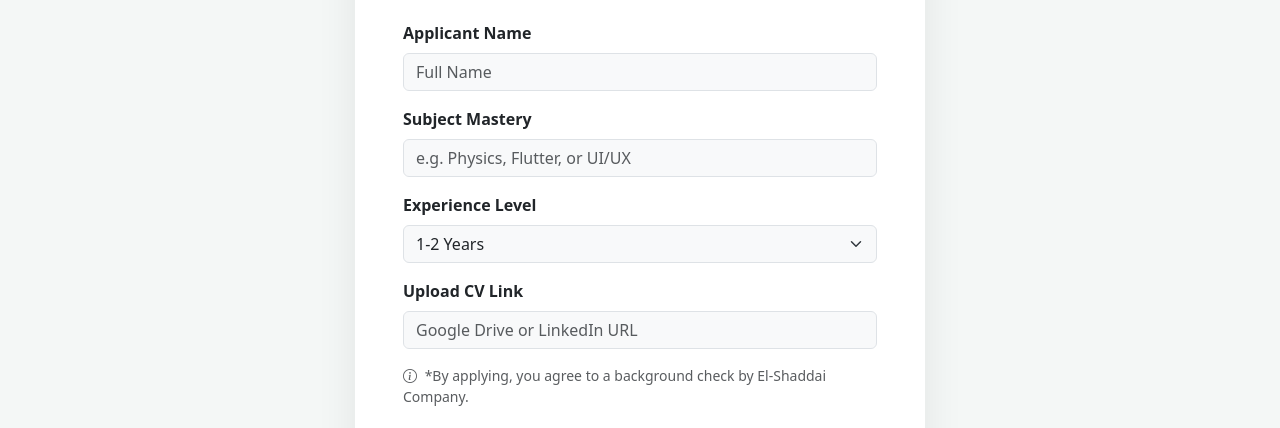
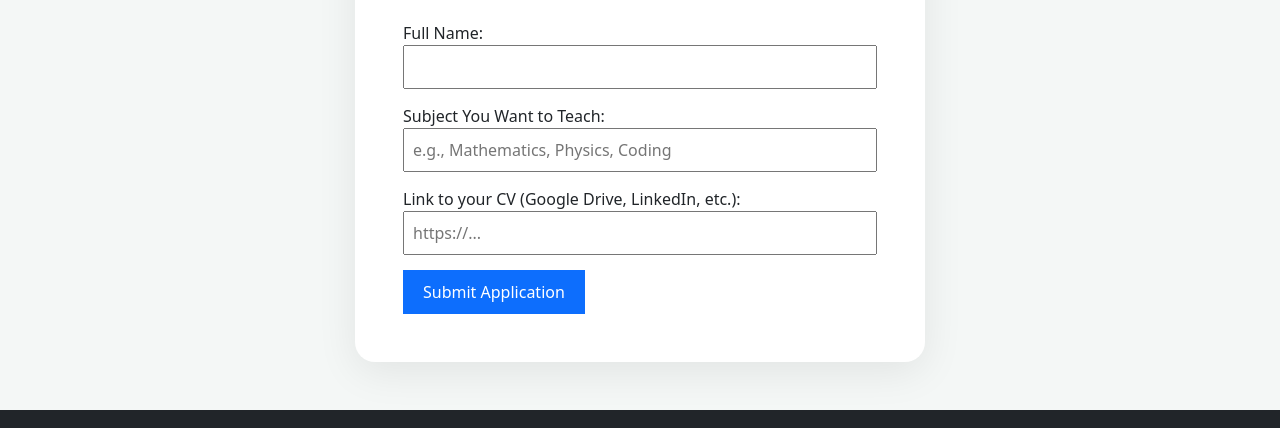
Before and after one commit to Eolagoke/el-shaddai-website, a website: page public/register.html in a window 1280 px wide. Both pictures are taken after a click on the tab "Teacher Application". Shown: the part 345-773 px from the top of the page. Drawn offline with nearby package versions, Linux system fonts and the light colour scheme.

Commit message:
Updated teacher form

```diff
--- a/public/register.html
+++ b/public/register.html
@@ -78,33 +78,34 @@
                 </div>
 
                 <div class="tab-pane fade" id="pills-teacher" role="tabpanel">
-                    <form action="https://formspree.io/f/your_formspree_id_here" method="POST">
-                        <input type="hidden" name="Form_Type" value="Teacher Application">
-                        <div class="mb-3">
-                            <label for="applicantName" class="form-label fw-semibold">Applicant Name</label>
-                            <input type="text" class="form-control bg-light" id="applicantName" name="Applicant_Name" placeholder="Full Name" required>
-                        </div>
-                        <div class="mb-3">
-                            <label for="subjectMastery" class="form-label fw-semibold">Subject Mastery</label>
-                            <input type="text" class="form-control bg-light" id="subjectMastery" name="Subject" placeholder="e.g. Physics, Flutter, or UI/UX" required>
-                        </div>
-                        <div class="mb-3">
-                            <label for="experienceLevel" class="form-label fw-semibold">Experience Level</label>
-                            <select class="form-select bg-light" id="experienceLevel" name="Experience">
-                                <option value="1-2 Years">1-2 Years</option>
-                                <option value="3-5 Years">3-5 Years</option>
-                                <option value="5+ Years">5+ Years Professional</option>
-                            </select>
-                        </div>
-                        <div class="mb-3">
-                            <label for="cvLink" class="form-label fw-semibold">Upload CV Link</label>
-                            <input type="url" class="form-control bg-light" id="cvLink" name="CV_Link" placeholder="Google Drive or LinkedIn URL" required>
-                        </div>
-                        <div class="mb-4 text-muted small">
-                            <i class="bi bi-info-circle me-1"></i> *By applying, you agree to a background check by El-Shaddai Company.
-                        </div>
-                        <button type="submit" class="btn btn-success w-100 py-2 fw-bold">Submit Application</button>
-                    </form>
+                    <!-- ========================================== -->
+<!--        TEACHER REGISTRATION FORM           -->
+<!-- ========================================== -->
+<form action="/submit-form" method="POST">
+
+    <!-- Hidden input to label this specifically as a Teacher Registration -->
+    <input type="hidden" name="Form_Type" value="Teacher Registration">
+
+    <div style="margin-bottom: 15px;">
+        <label for="Applicant_Name">Full Name:</label><br>
+        <input type="text" id="Applicant_Name" name="Applicant_Name" required style="width: 100%; padding: 8px;">
+    </div>
+
+    <div style="margin-bottom: 15px;">
+        <label for="Subject">Subject You Want to Teach:</label><br>
+        <input type="text" id="Subject" name="Subject" placeholder="e.g., Mathematics, Physics, Coding" required style="width: 100%; padding: 8px;">
+    </div>
+
+    <div style="margin-bottom: 15px;">
+        <label for="CV_Link">Link to your CV (Google Drive, LinkedIn, etc.):</label><br>
+        <input type="url" id="CV_Link" name="CV_Link" placeholder="https://..." required style="width: 100%; padding: 8px;">
+    </div>
+
+    <button type="submit" style="padding: 10px 20px; background-color: #0d6efd; color: white; border: none; cursor: pointer;">
+        Submit Application
+    </button>
+
+</form>
                 </div>
             </div>
         </div>
```
